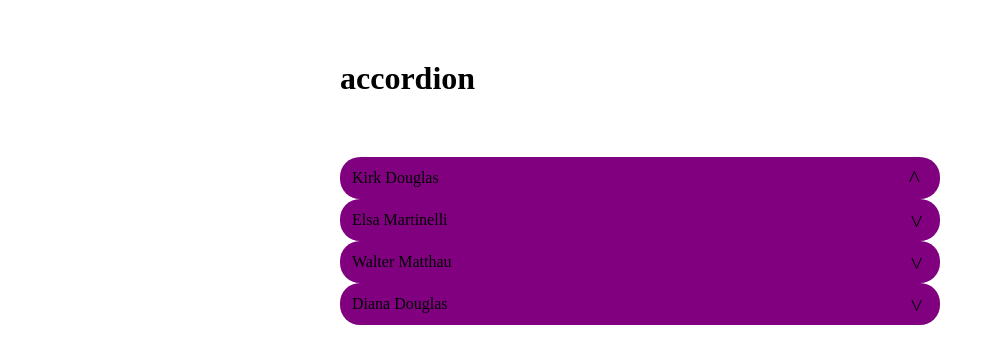
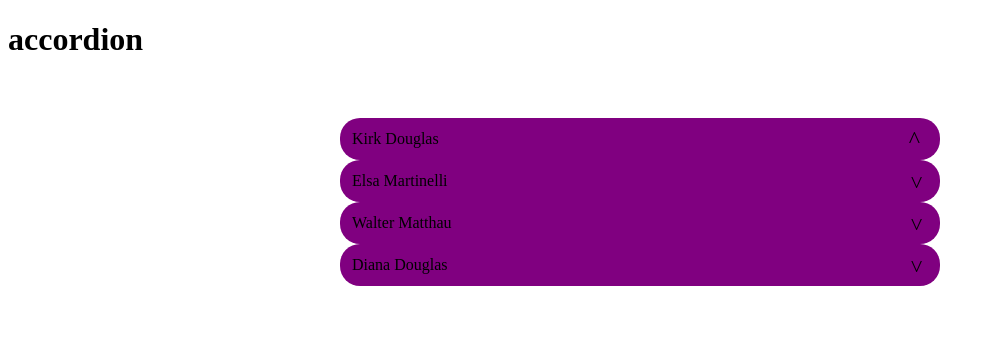
Before and after one commit to puneet0038/accordion, a plain HTML site: page index.html in a window 1280 px wide. Shown: the whole page, without its empty margins (0-994 px from the left). Drawn offline with nearby package versions, Linux system fonts and the light colour scheme.

Commit message:
edit css

```diff
--- a/css/accordd1-style.css
+++ b/css/accordd1-style.css
@@ -10,11 +10,7 @@
 }
 
 h1{ color: black;
-    align-items: center;
-    margin: auto;
-    max-width: 600px;
-    margin-top: 60px;
-    color: black;
+
 
 
 }
```
